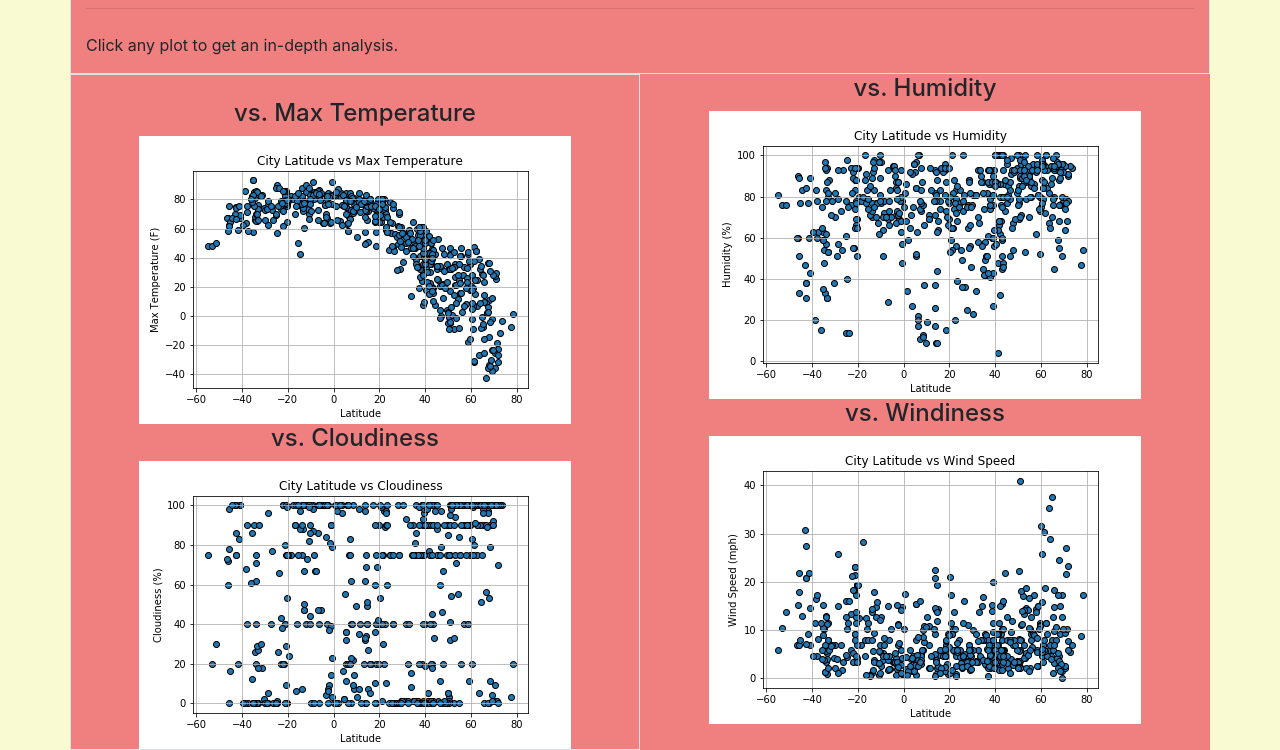
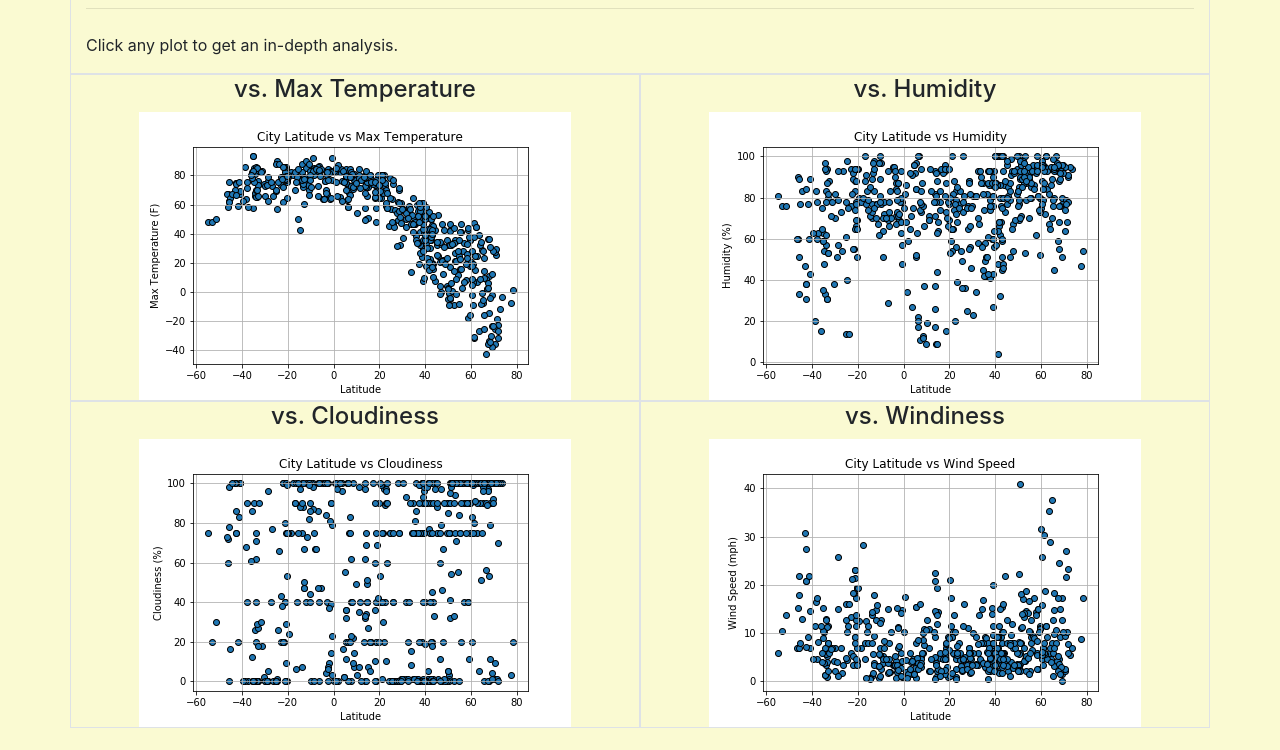
Before and after one commit to VallieTracy/Visualizing-Global-Weather-Analysis-Repo, a plain HTML site: page comparison.html in a window 1280 px wide. Shown: the part 153-903 px from the top of the page. After the commit the page ends 881 px from the top, so only its background shows below. Drawn offline with nearby package versions, Linux system fonts and the light colour scheme.

Commit message:
working on comparison page, changed grid to 2 rows and 2 columns

```diff
--- a/comparison.html
+++ b/comparison.html
@@ -38,11 +38,57 @@
     </div>
   </nav>
 
+  <!-- VALLIE CONTENT -->
+  <div class="container">
+    <div class="row">
+      <div class="col border">
+        <h1>Comparison: Latitude vs X</h1>
+        <hr class="my-4">
+        <p>Click any plot to get an in-depth analysis.</p>
+      </div>
+    </div>
+
+    <div class="row text-center">
+      <div class="col border">
+        <h4>vs. Max Temperature</h4>
+        <a class="temp-link" href="temp.html">
+          <img src="./Images/Temp_v_Latitude.png" href="temp.html" id="temp-image" alt="Temp image">
+        </a>
+      </div>
+      <div class="col border">
+        <h4>vs. Humidity</h4>
+        <a class="humidity-link" href="humidity.html">
+          <img src="./Images/Humidity_v_Latitude.png" alt="Humidity Image">
+        </a>
+      </div>
+    </div>
+
+    <div class="row text-center">
+      <div class="col border">
+        <h4>vs. Cloudiness</h4>
+        <a class="cloudiness-link" href="cloudiness.html">
+          <img src="./Images/Cloudiness_v_Latitude.png" alt="Cloudiness Image">
+        </a>
+      </div>
+      <div class="col border">
+        <h4>vs. Windiness</h4>
+        <a class="wind-link" href="wind.html">
+          <img src="./Images/Wind_Speed_v_Latitude.png" alt="Wind Imge">
+        </a>
+      </div>
+    </div>
+
+
+  </div>
+  <!-- END VALLIE CONTENT -->
+
+
+
 
 
 
   <!-- testing -->
-  <div class="container" style="background: lightcoral;">
+  <!-- <div class="container" style="background: lightcoral;">
 
     <div class="row">
 
@@ -51,10 +97,6 @@
         <hr class="my-4">
         <p>Click any plot to get an in-depth analysis.</p>
       </div>
-
-
-
-
 
       <div class="col-lg-6 text-center pt-4 border">
         <h4>vs. Max Temperature</h4>
@@ -65,8 +107,6 @@
         <a class="cloudiness-link" href="cloudiness.html">
         <img src="./Images/Cloudiness_v_Latitude.png" alt="Cloudiness Image">
         </a>
-
-
       </div>
 
       <div class="col-lg-6 text-center">
@@ -79,12 +119,57 @@
         <img src="./Images/Wind_Speed_v_Latitude.png" alt="Wind Imge">
         </a>
       </div>
+    </div>
+  </div>   -->
+  <!-- testing -->
 
+   <!-- CHRISTIAN START
+  <div class="container">
+    <div class="row">
+      <div>
+        Left box  -->
+        <!-- <div class="box"> -->
+          <!-- <h3 class="title">Comparison: Latitude vs X</h3>
+          <hr>
+          <p>Click any plot to get an in-depth analysis.</p>
+          <div class="container" style="padding-bottom: 40px;">
+            <div class="row">
+              <div class="col-lg-6" style="padding: 30px;">
+                <div class="title">vs. Max Temperature</div>
+                <a href="max_temperature.html">
+                  <img class="panel" src="Resources/assets/images/Fig1.png" alt="Max Temperature Image">
+                </a>
+              </div>
+              <div class="col-lg-6" style="padding: 30px;">
+                <div class="title">vs. Humidity</div>
+                <a href="humidity.html">
+                  <img class="panel" src="Resources/assets/images/Fig2.png" alt="Humidity Graph">
+                </a>
+              </div>
+            </div>
 
+            <div class="row">
+              <div class="col-lg-6" style="padding: 30px;">
+                <div class="title">vs. Cloudiness</div>
+                <a href="cloudiness.html">
+                  <img class="panel" src="Resources/assets/images/Fig3.png" alt="Cloudiness Graph">
+                </a>
 
+              </div>
+              <div class="col-lg-6" style="padding: 30px;">
+                <div class="title">vs. Wind Speed</div>
+                <a href="wind_speed.html">
+                  <img class="panel" src="Resources/assets/images/Fig4.png" alt="Wind Speed Graph">
+                </a>
+              </div>
+            </div>
+          </div>
+        </div>
+      </div>
     </div>
-  </div>
-  <!-- testing -->
+  </div> -->
+  <!-- CHRISTIAN END   -->
+
 
 
 
```
